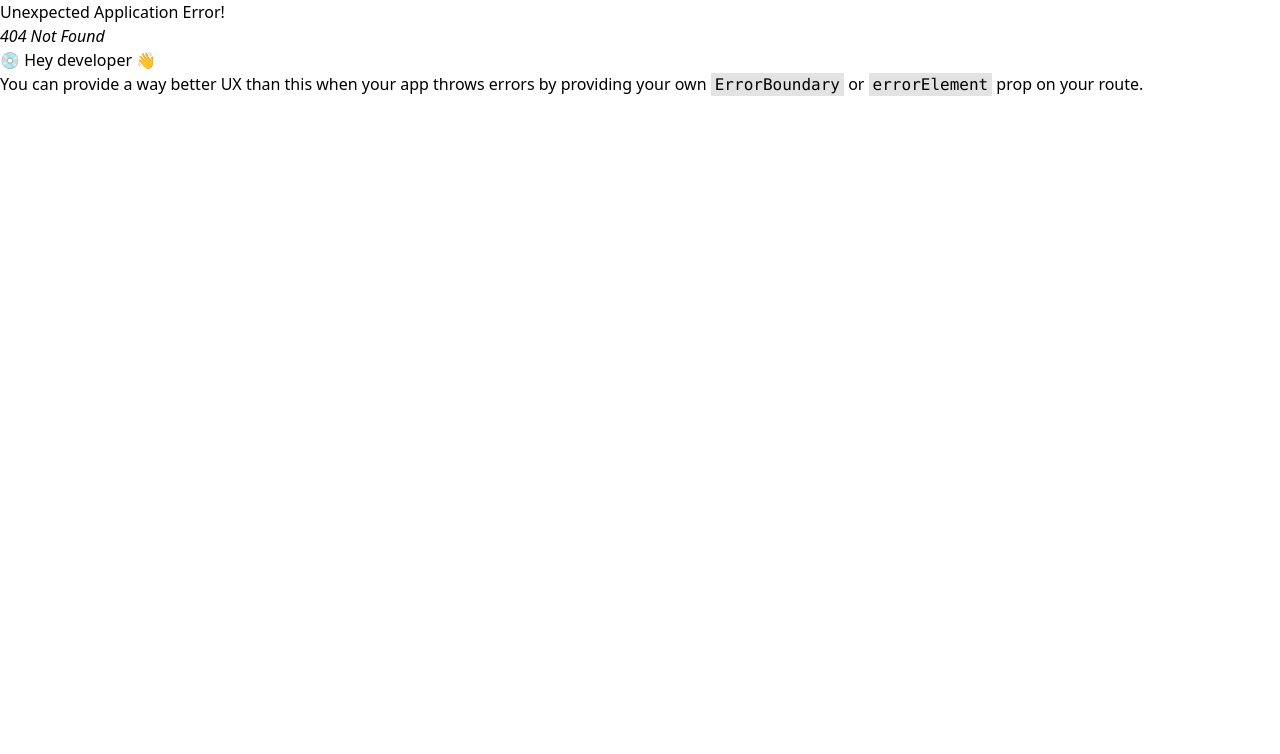
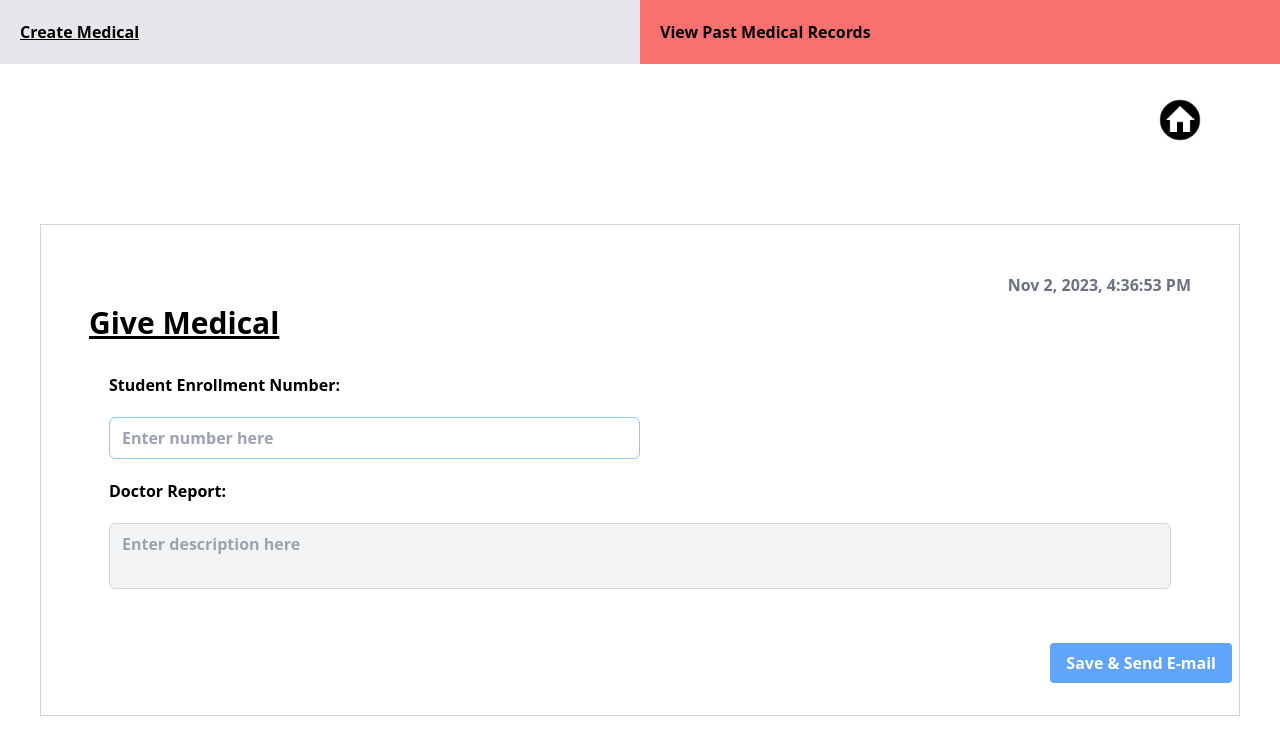
Before and after one commit to CS304-Group-L/E-Health-Pera-tem, a React (Create React App) app: page /CreateMedical in a window 1280 px wide. Before the commit this address had no page. Shown: the top 754 px of the page. Built offline with nearby package versions, Linux system fonts and the light colour scheme.

Commit message:
Create Create medical page

```diff
--- a/src/App.js
+++ b/src/App.js
@@ -20,6 +20,7 @@ import ViewPastHealthRecords from "./Pages/ViewPastHealthRecords";
 import ViewPastMedicineRecordsSearch from "./Pages/ViewPastMedicineRecordsSearch";
 import ViewPastMedicineRecords from "./Pages/ViewPastMedicineRecords";
 import IssueLaboratoryTest from "./Pages/IssueLaboratoryTest";
+import CreateMedical from "./Pages/CreateMedical";
 
 const router = createBrowserRouter([
   {
@@ -63,7 +64,9 @@ const router = createBrowserRouter([
 
   {path : "/ViewPastMedicineRecords" , element : <ViewPastMedicineRecords/>},
 
-  {path : "/IssueLaboratoryTest" , element : <IssueLaboratoryTest/>}
+  {path : "/IssueLaboratoryTest" , element : <IssueLaboratoryTest/>},
+
+  {path : "/CreateMedical",element : <CreateMedical/>}
 ]);
 
 export default function App() {
--- /dev/null
+++ b/src/Pages/CreateMedical.js
@@ -0,0 +1,127 @@
+import { Link, useNavigate } from 'react-router-dom';
+import home from '../Assets/home.png';
+import { useState,useEffect } from 'react';
+
+
+
+const topButtons = [
+    {
+        id: 1,
+        name: "Create Medical",
+        bg_color: "bg-blue-600",
+        path: "/CreateMedical"
+    },
+    {
+        id: 2,
+        name: "View Past Medical Records",
+        bg_color: "bg-red-400",
+        path: "/ViewPastMedicalRecordsSearch"
+    }];
+
+
+
+
+function CreateMedical() {
+    const [enrollNumber, setEnrollNumber] = useState('');
+    const [description, setDescription] = useState('');
+    const [successMessage, setSuccessMessage] = useState('');
+    const [currentDateTime, setCurrentDateTime] = useState('');
+    const navigate = useNavigate();
+
+    const updateCurrentDateTime = () => {
+        const now = new Date();
+        const formattedDateTime = now.toLocaleString('en-US', {
+          year: 'numeric',
+          month: 'short',
+          day: 'numeric',
+          hour: 'numeric',
+          minute: 'numeric',
+          second: 'numeric',
+          hour12: true,
+        });
+        setCurrentDateTime(formattedDateTime);
+      };
+
+      useEffect(() => {
+        updateCurrentDateTime();
+
+        const interval = setInterval(() => {
+          updateCurrentDateTime();
+        }, 1000);
+
+        return () => clearInterval(interval);
+      }, []);
+
+
+    const handleSubmit = (e) => {
+        e.preventDefault();
+
+        // Simulate a successful submission
+        //replace this with an actual API call when have a backend
+        setTimeout(() => {
+            setSuccessMessage('Data saved successfully.');
+
+            navigate('/DoctorBoard');
+        }, 1000);
+    };
+
+    return (
+        <div className='block mb-2 font-semibold font-poppins'>
+            <div className="flex justify-center">
+                <div className="grid w-full grid-cols-2 gap-0 mt-0 grid-rows-1">
+                    {topButtons.map((item => (
+                        <button key={item.id} className={`flex flex-col item-center p-5 ${item.name === 'Create Medical' ? `bg-gray-100  underline` : item.bg_color} hover:bg-gray-200`}>
+                            <div className="flex justify-center text-end">
+                                <Link to={item.path}>
+                                    {item.name}
+                                </Link>
+                            </div>
+
+                        </button>
+                    ))
+
+                    )}
+                </div>
+
+            </div>
+            <div className='px-4 py-2 absolute right-0 mt-1 mr-10'>
+                <Link to="/DoctorBoard"><img className="w-12 m-5 ml-5 " src={home} alt='Doctor-Home' /></Link>
+            </div>
+            <div className='m-10 mt-40 border border-gray-300 p-12 pb-20'>
+                {successMessage && <p>{successMessage}</p>}
+                <div className="mb-2 text-right text-gray-500">{currentDateTime}</div>
+                <div className='text-3xl font-bold mb-8 underline'>
+                    Give Medical
+                </div>
+                <form onSubmit={handleSubmit}>
+                    <div className='m-5'>
+                        <label>
+                            Student Enrollment Number:
+                            <div className='mt-5'>
+                                <input type="text" value={enrollNumber} onChange={(e) => setEnrollNumber(e.target.value)}
+                                    className="border border-blue-300 px-3 py-2 rounded-md focus:outline-none focus:ring focus:border-blue-500 w-1/2"
+                                    placeholder="Enter number here" />
+                            </div>
+                        </label>
+                    </div>
+                    <label className="block mb-2 m-5">
+                        Doctor Report:
+                        <div className='mt-5'>
+                            <textarea value={description} onChange={(e) => setDescription(e.target.value)}
+                                className="border border-gray-300 px-3 py-2 rounded-md focus:outline-none focus:ring focus:border-blue-500 w-full resize-none bg-gray-100 h-50"
+                                placeholder="Enter description here"
+                            />
+                        </div>
+                    </label>
+                    <div className='m-10 mr-10 mb-10'>
+                    <button type="submit" className="text-black bg-blue-400 rounded hover:bg-blue-500 text-white px-4 py-2 absolute right-0 mt-2 mr-12 mb-5">
+                        Save & Send E-mail
+                        </button>
+                    </div>
+                </form>
+            </div>
+        </div>
+    );
+}
+
+export default CreateMedical;
--- a/src/Pages/MedicalReport.js
+++ b/src/Pages/MedicalReport.js
@@ -38,7 +38,7 @@ const buttons = [
         name: "Add Medical",
         bg_color: "bg-blue-500",
         img: add,
-        path:""
+        path:"/CreateMedical"
     },
     {
         id: 2,
```
